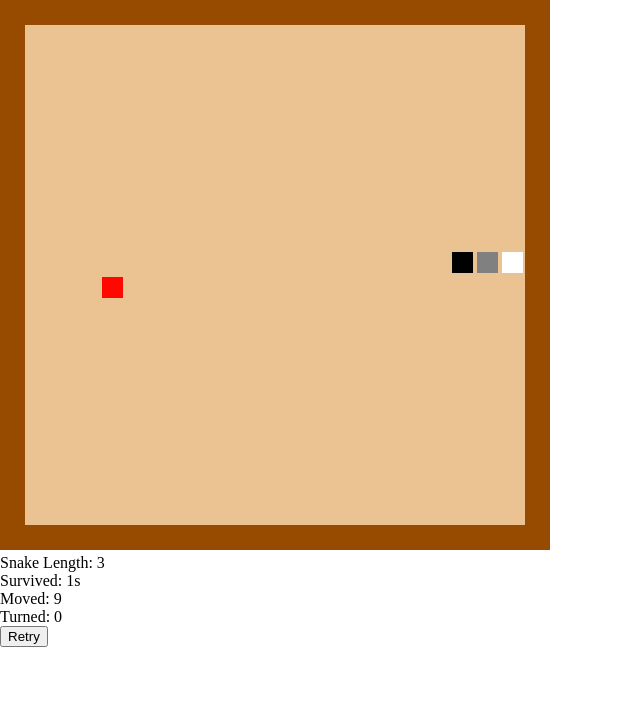
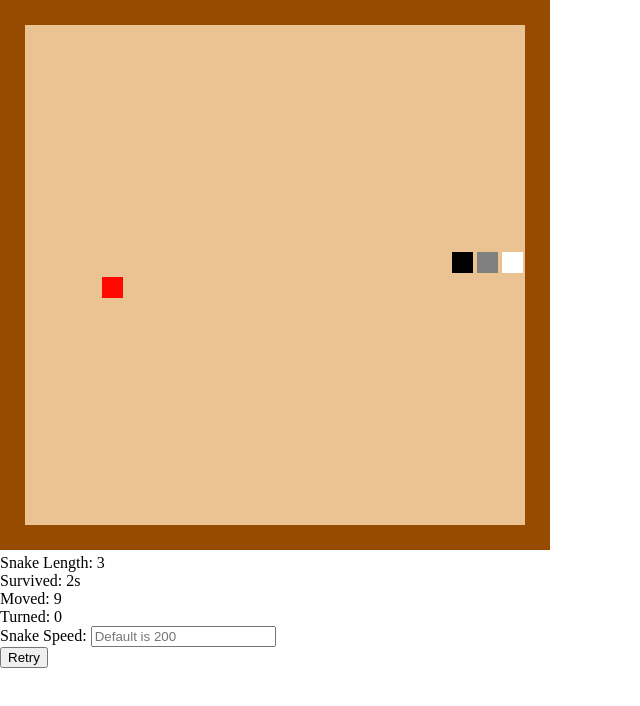
Before and after one commit to hermitt88/snake, a plain HTML site: page index.html in a window 1280 px wide. Shown: the whole page, without its empty margins (0-640 px from the left). Drawn offline with Linux system fonts and the light colour scheme.

Commit message:
setSnakeInterval

```diff
--- a/index.html
+++ b/index.html
@@ -9,11 +9,14 @@
 </head>
 <body>
     <canvas id="gameCanvas"></canvas>
-    <form class="clearCanvas">
-        <div><span class = snakeLength></span></div>
-        <div><span class = snakeTime></span></div>
-        <div><span class = snakeMoved></span></div>
-        <div><span class = snakeTurned></span></div>
+    <div><span class = snakeLength></span></div>
+    <div><span class = snakeTime></span></div>
+    <div><span class = snakeMoved></span></div>
+    <div><span class = snakeTurned></span></div>
+    <form class="intervalForm">
+        Snake Speed: <input class="setSnakeInterval" type="text" placeholder = "Default is 200">
+    </form>
+    <form class="retryForm">
         <button>Retry</button>
     </form>
     <script src="snake.js"></script>
--- a/snake.js
+++ b/snake.js
@@ -26,13 +26,15 @@ const writeTime = document.querySelector(".snakeTime");
 const writeMoved = document.querySelector(".snakeMoved");
 const writeTurned = document.querySelector(".snakeTurned");
 
-const form = document.querySelector("form");
+const retryForm = document.querySelector(".retryForm");
 
 let timeoutId, intervalId;
-
 let snake, apple;
 let headX, headY;
 let snakeInterval, snakeAccel;
+const intervalForm = document.querySelector(".intervalForm");
+intervalForm.addEventListener("submit", function (e) {e.preventDefault()});
+const setSnakeInterval = document.querySelector(".setSnakeInterval");
 let direction, directionTemp;
 let directions = [KEY_RIGHT, KEY_DOWN, KEY_LEFT, KEY_UP]
 setSnakeGame();
@@ -142,7 +144,9 @@ function setSnakeGame() {
     ctx.fillRect(0, 0, gameboardW, gameboardH);
 
     snake = [[10, 9], [9, 9], [8, 9]];
-    snakeInterval = 150;
+    if (setSnakeInterval.value) {
+        snakeInterval = parseInt(setSnakeInterval.value);
+    } else {snakeInterval = 200;};
     direction = "right";
     directionTemp = [];
     snakeLength = 3;
@@ -215,7 +219,7 @@ function timer() {
     writeTime.innerText = `Survived: ${seconds >= 60 ? `${parseInt(seconds / 60)}m ${seconds % 60}s` : `${seconds % 60}s`}`;
 }
 
-form.addEventListener("submit", handleRetryBtn);
+retryForm.addEventListener("submit", handleRetryBtn);
 
 window.addEventListener("keydown", changeDirection);
 
```
